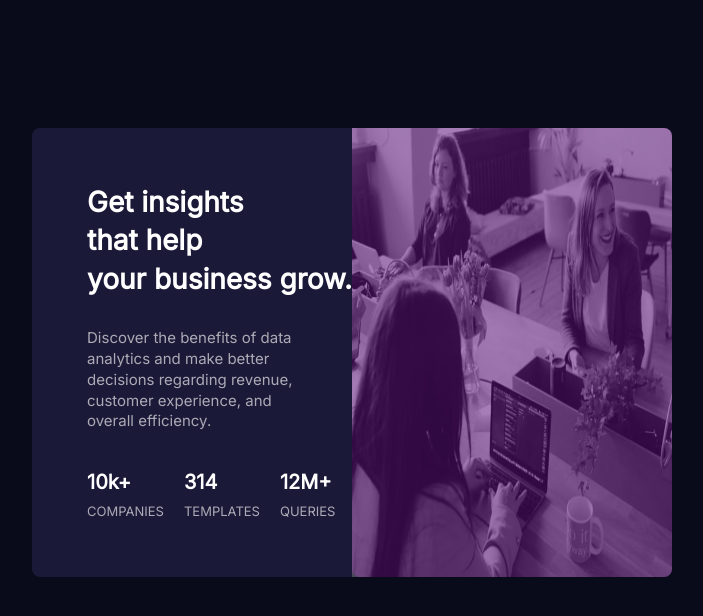
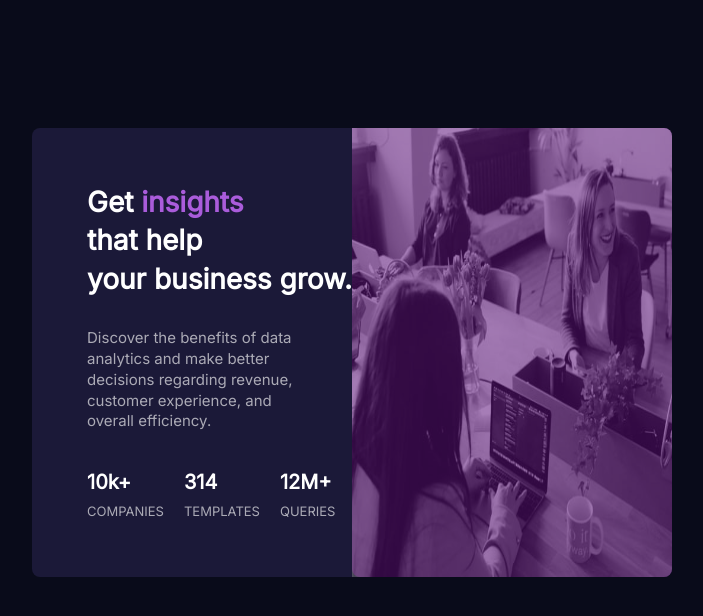
Before and after one commit to ayydel/project, a plain HTML site: page index.html in a window 1280 px wide. Shown: the whole page, without its empty margins (288-991 px from the left). Drawn offline with Linux system fonts and the light colour scheme.

Commit message:
Update style.css

```diff
--- a/style.css
+++ b/style.css
@@ -37,8 +37,8 @@ h1 {
     margin-bottom: 30px;
 }
 
-span .highlight {
-    color:  hsl(277, 64%, 61%);
+.highlight {
+    color: hsl(277, 64%, 61%);
 }
 
 .header {
```
